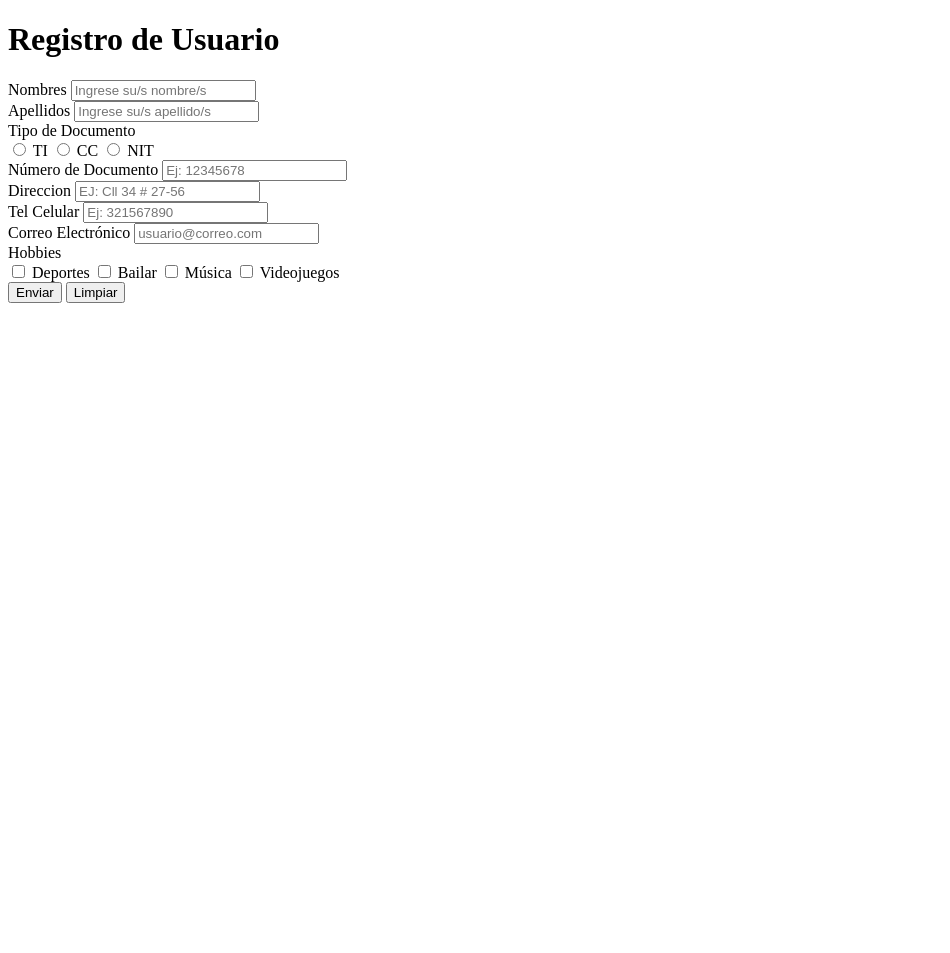
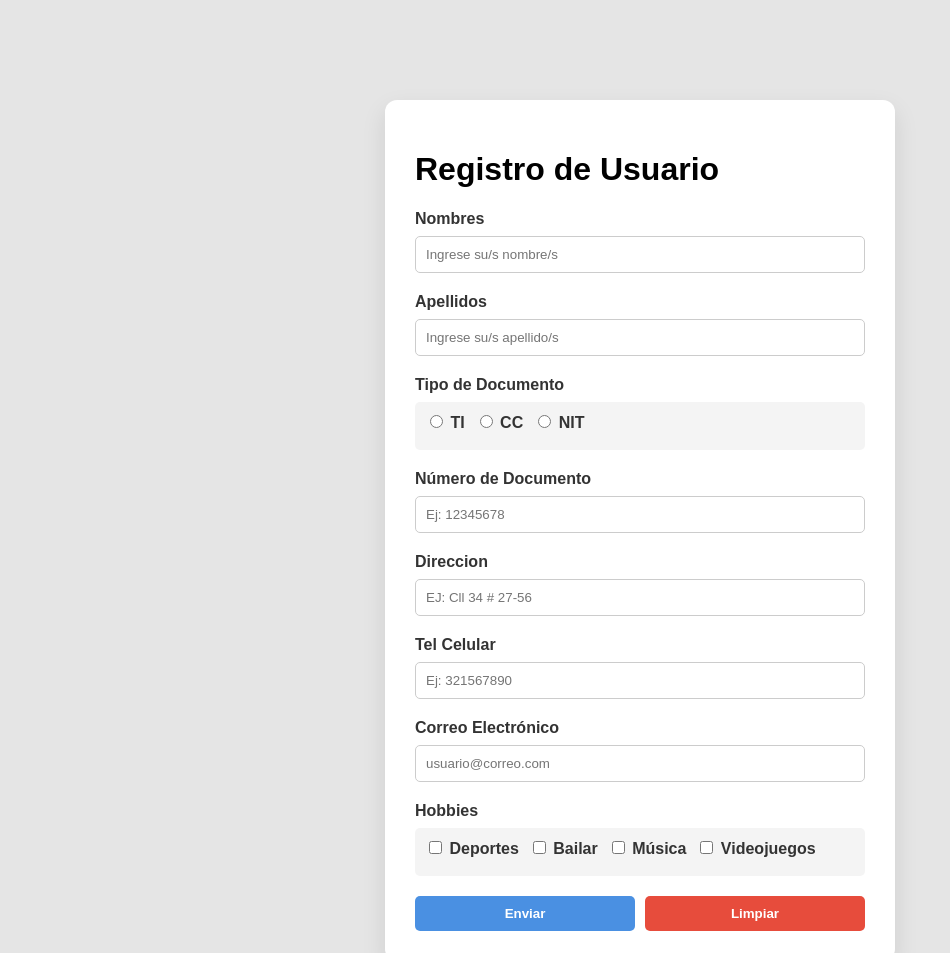
Before and after one commit to Drac008/Formulario-css, a plain HTML site: page index.html in a window 1280 px wide. Shown: the top 953 px of the page, without its empty margins (0-950 px from the left). Before the commit the page ends 800 px from the top, so only its background shows below. Drawn offline with Linux system fonts and the light colour scheme.

Commit message:
Update index.html

```diff
--- a/index.html
+++ b/index.html
@@ -3,7 +3,7 @@
 <head>
     <meta charset="UTF-8">
     <title>Registro de Usuario</title>
-    <link rel="stylesheet" href="style2.css">
+    <link rel="stylesheet" href="styles2.css">
 </head>
 <body>
     <div class="form-container">
```
